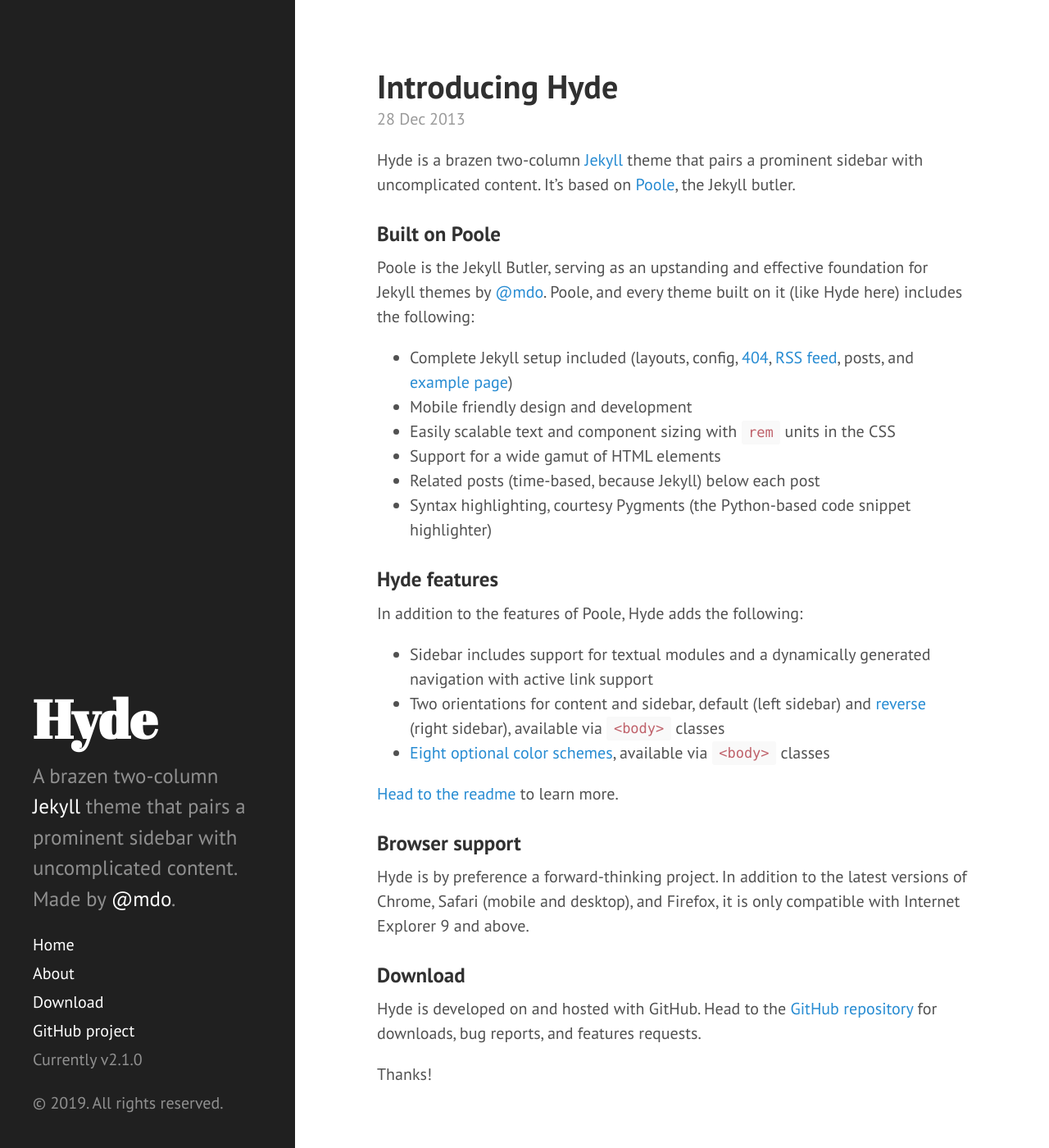
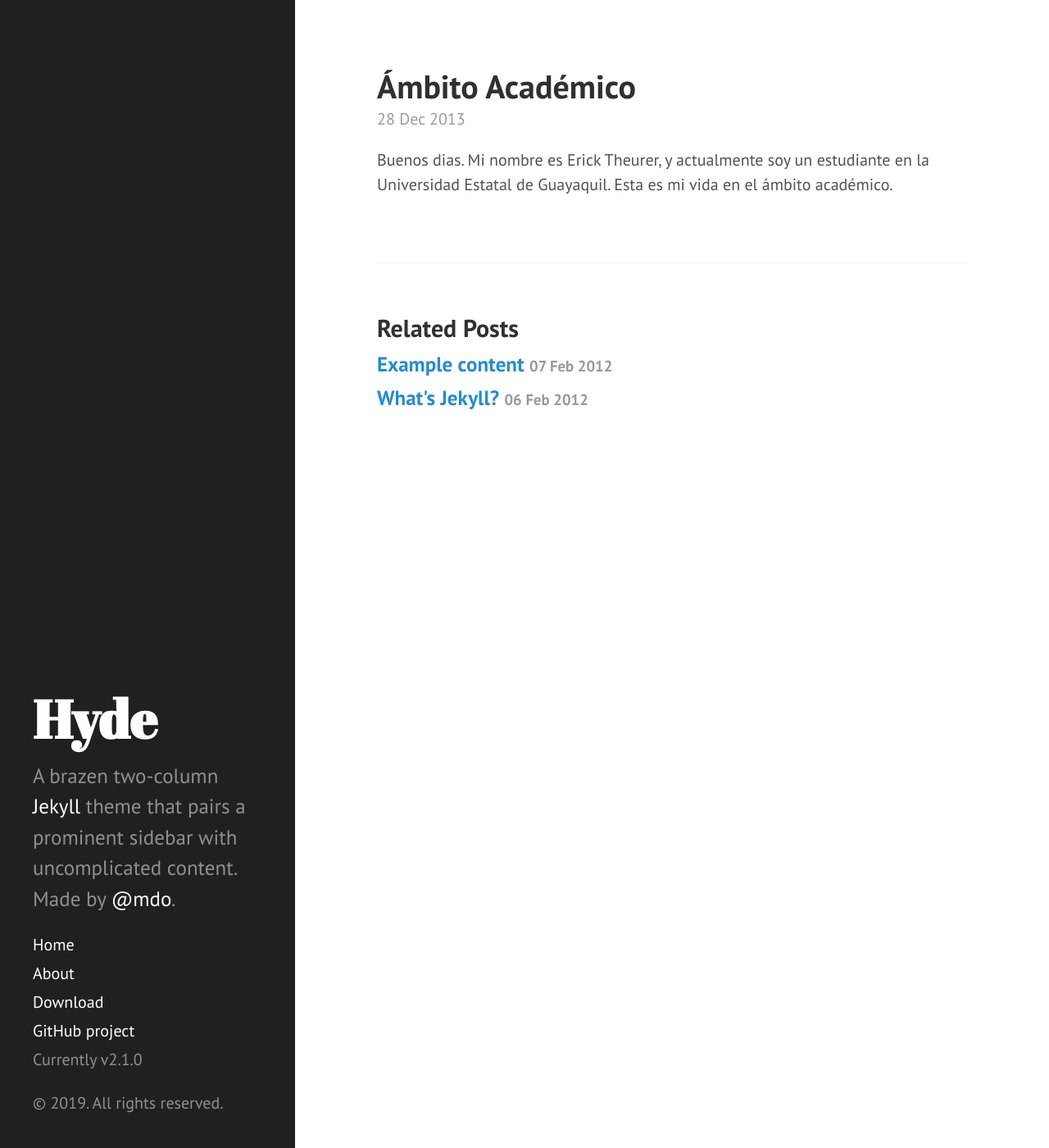
Before and after one commit to ErickTheurer/Pruebas-otra-vez, a Jekyll site: the page built from _posts/2013-12-28-introducing-hyde.md, in a window 1280 px wide and 1400 px high. Shown: the whole window at 82% size. Built offline with Jekyll 4.4.1, drawn with Linux system fonts in a browser that asks for light colours; Markdown is read by kramdown in place of the engine named in the settings.

Commit message:
Update 2013-12-28-introducing-hyde.md

```diff
--- a/_posts/2013-12-28-introducing-hyde.md
+++ b/_posts/2013-12-28-introducing-hyde.md
@@ -1,37 +1,6 @@
 ---
 layout: post
-title: Introducing Hyde
+title: Ámbito Académico
 ---
 
-Hyde is a brazen two-column [Jekyll](http://jekyllrb.com) theme that pairs a prominent sidebar with uncomplicated content. It's based on [Poole](http://getpoole.com), the Jekyll butler.
-
-### Built on Poole
-
-Poole is the Jekyll Butler, serving as an upstanding and effective foundation for Jekyll themes by [@mdo](https://twitter.com/mdo). Poole, and every theme built on it (like Hyde here) includes the following:
-
-* Complete Jekyll setup included (layouts, config, [404](/404), [RSS feed](/atom.xml), posts, and [example page](/about))
-* Mobile friendly design and development
-* Easily scalable text and component sizing with `rem` units in the CSS
-* Support for a wide gamut of HTML elements
-* Related posts (time-based, because Jekyll) below each post
-* Syntax highlighting, courtesy Pygments (the Python-based code snippet highlighter)
-
-### Hyde features
-
-In addition to the features of Poole, Hyde adds the following:
-
-* Sidebar includes support for textual modules and a dynamically generated navigation with active link support
-* Two orientations for content and sidebar, default (left sidebar) and [reverse](https://github.com/poole/lanyon#reverse-layout) (right sidebar), available via `<body>` classes
-* [Eight optional color schemes](https://github.com/poole/hyde#themes), available via `<body>` classes
-
-[Head to the readme](https://github.com/poole/hyde#readme) to learn more.
-
-### Browser support
-
-Hyde is by preference a forward-thinking project. In addition to the latest versions of Chrome, Safari (mobile and desktop), and Firefox, it is only compatible with Internet Explorer 9 and above.
-
-### Download
-
-Hyde is developed on and hosted with GitHub. Head to the <a href="https://github.com/poole/hyde">GitHub repository</a> for downloads, bug reports, and features requests.
-
-Thanks!
+Buenos dias. Mi nombre es Erick Theurer, y actualmente soy un estudiante en la Universidad Estatal de Guayaquil. Esta es mi vida en el ámbito académico.
```
